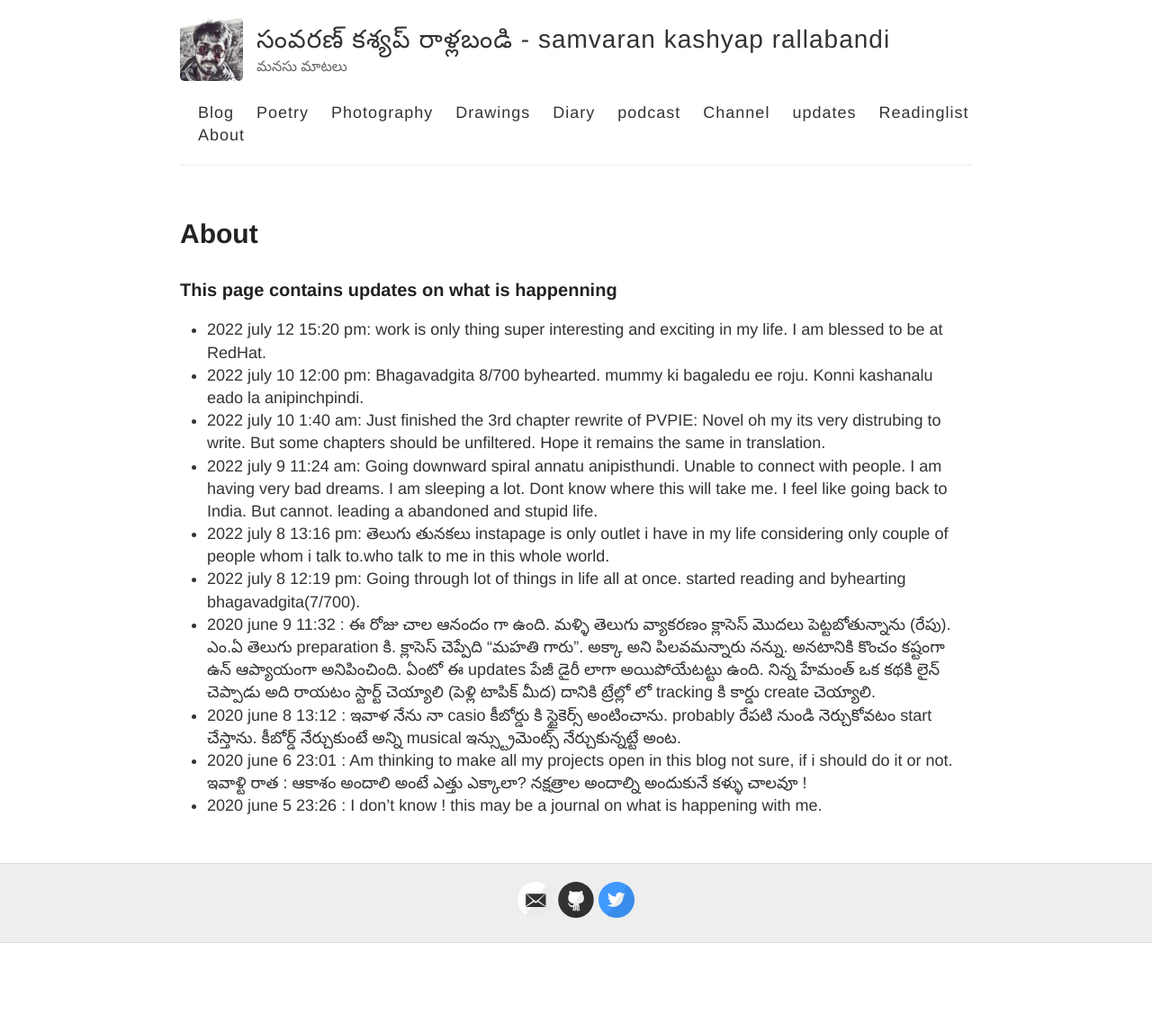
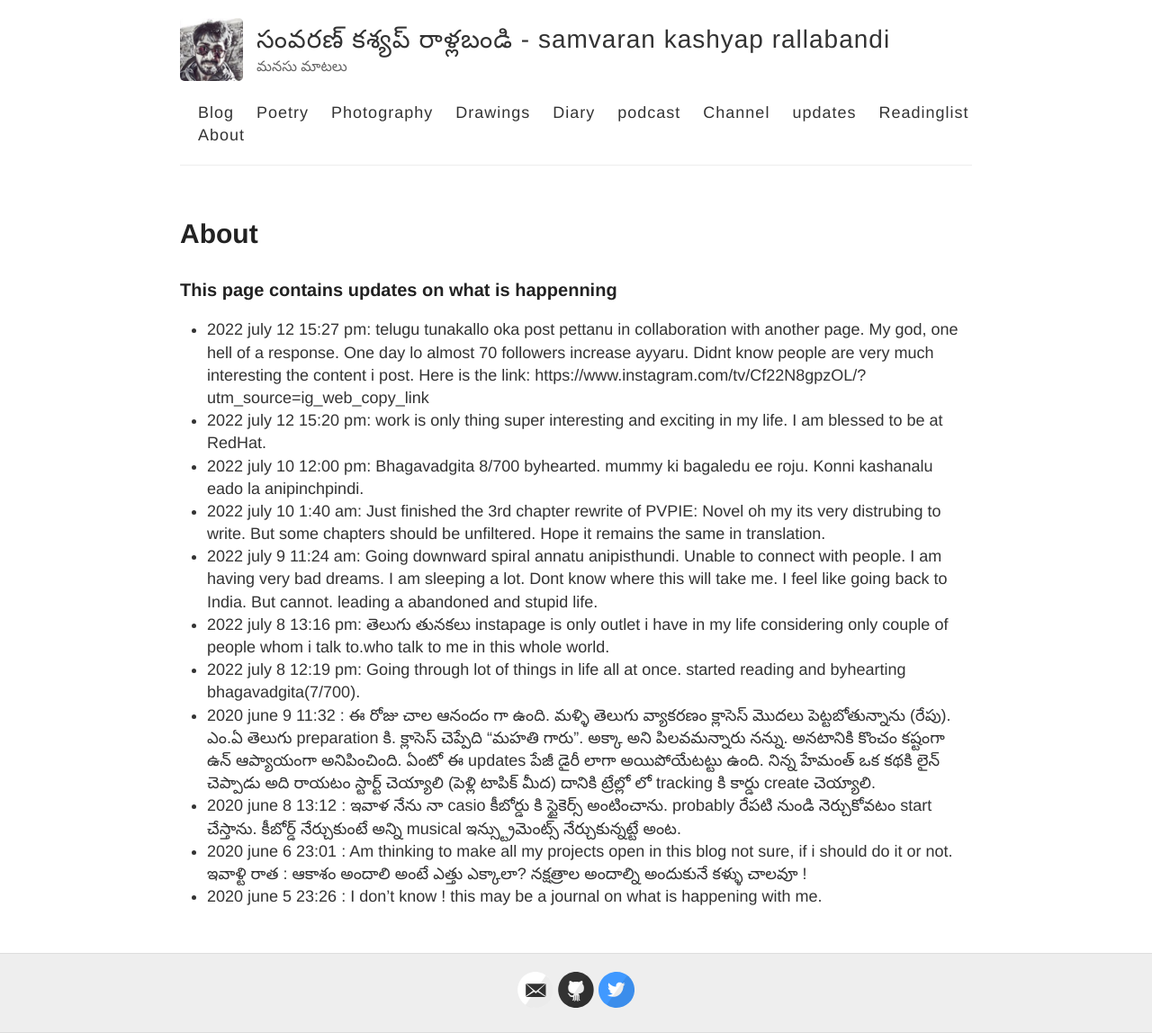
Before and after one commit to rsk/rsk.github.io, a Jekyll site: the page built from updates.md, in a window 1280 px wide. Shown: the whole page at 90% size. Built offline with Jekyll 4.4.1, drawn with Linux system fonts in a browser that asks for light colours; comment, search, counter and statistics services are not loaded; before the commit the page ends 1048 px from its top, so only the background shows below that.

Commit message:
Update updates.md

```diff
--- a/updates.md
+++ b/updates.md
@@ -6,6 +6,8 @@ permalink: /updates/
 
 
 ### This page contains updates on what is happenning
+- 2022 july 12 15:27 pm: telugu tunakallo oka post pettanu in collaboration with another page. My god, one hell of a response. One day lo almost 70 followers increase ayyaru. Didnt know people are very much interesting the content i post.
+Here is the link: https://www.instagram.com/tv/Cf22N8gpzOL/?utm_source=ig_web_copy_link
 - 2022 july 12 15:20 pm: work is only thing super interesting and exciting in my life. I am blessed to be at RedHat.
 - 2022 july 10 12:00 pm: Bhagavadgita 8/700 byhearted. mummy ki bagaledu ee roju. Konni kashanalu eado la anipinchpindi.
 - 2022 july 10 1:40 am: Just finished the 3rd chapter rewrite of PVPIE: Novel oh my its very distrubing to write. But some chapters should be unfiltered. Hope it remains the same in translation.
```
